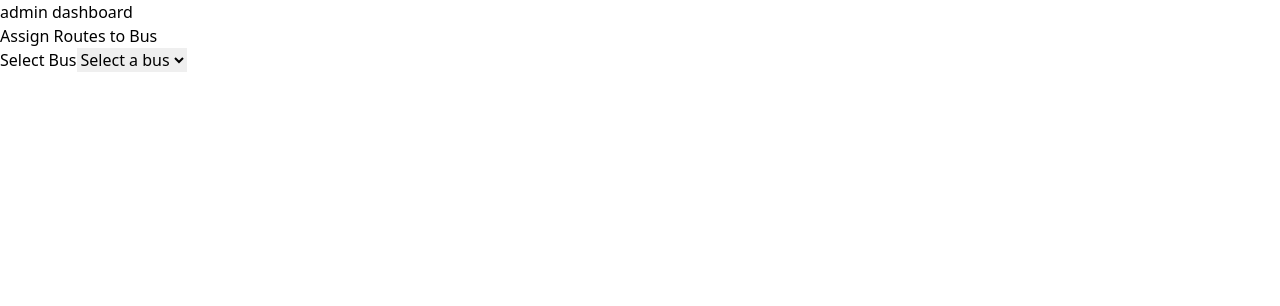
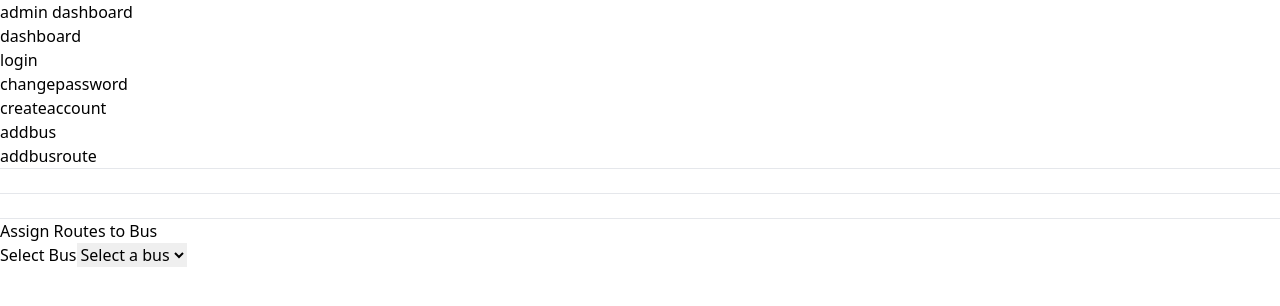
Before and after one commit to TrackNGo/frontend_admin, a React (Vite) app: page /addbusroute in a window 1280 px wide. Shown: the top 306 px of the page. Built offline with nearby package versions, Linux system fonts and the light colour scheme.

Commit message:
refactor: test_page_change

```diff
--- a/src/pages/testing/Testing.tsx
+++ b/src/pages/testing/Testing.tsx
@@ -1,20 +1,35 @@
-import { BrowserRouter, Route, Routes } from "react-router-dom"
+import { BrowserRouter, Link, Route, Routes } from "react-router-dom"
 import Login from "../auth/Login"
 import ChangePassword from "../auth/ChangePassword"
 import CreateAccount from "../auth/CreateAccount"
 import AddBus from "../addBus/AddBus"
 import AddRoutes from "../addRoutes/AddRoutes"
+import Dashboard from "../dashboard/Dashboard"
 
 const Testing = () => {
   return (
     <div>
       <BrowserRouter future={{ v7_startTransition: true, v7_relativeSplatPath: true }}>
+        <ul>
+          <Link to="/"><li>dashboard</li></Link>
+          <Link to="/login"><li>login</li></Link>
+          <Link to="/changepassword"><li>changepassword</li></Link>
+          <Link to="/createaccount"><li>createaccount</li></Link>
+          <Link to="/addbus"><li>addbus</li></Link>
+          <Link to="/addbusroute"><li>addbusroute</li></Link>
+        </ul>
+        <hr />
+        <br />
+        <hr />
+        <br />
+        <hr />
         <Routes>
-          <Route path='/login' element={<Login />}/>
-          <Route path='/changepassword' element={<ChangePassword />}/>
-          <Route path='/createaccount' element={<CreateAccount />}/>
-          <Route path='/addbus' element={<AddBus />}/>
-          <Route path='/addbusroute' element={<AddRoutes />}/>
+          <Route path='/' element={<Dashboard />} />
+          <Route path='/login' element={<Login />} />
+          <Route path='/changepassword' element={<ChangePassword />} />
+          <Route path='/createaccount' element={<CreateAccount />} />
+          <Route path='/addbus' element={<AddBus />} />
+          <Route path='/addbusroute' element={<AddRoutes />} />
         </Routes>
       </BrowserRouter>
     </div>
```
